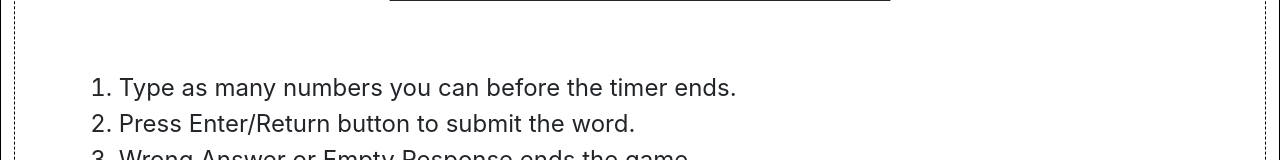
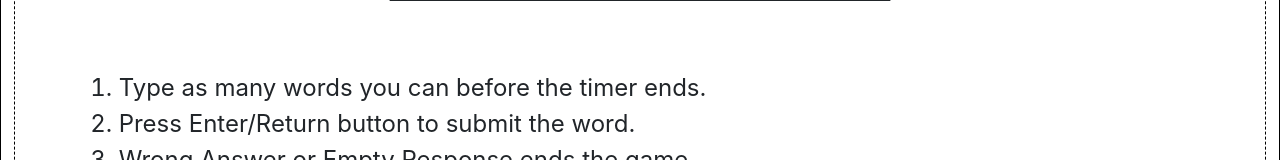
Before and after one commit to sickodev/type-fast-v1, a plain HTML site: page index.html in a window 1280 px wide. Shown: the part 279-439 px from the top of the page. Drawn offline with nearby package versions, Linux system fonts and the light colour scheme; a web font is replaced by a local one.

Commit message:
"Minor Fixes"

```diff
--- a/index.html
+++ b/index.html
@@ -35,7 +35,7 @@
     <div class="info">
         <h3 class="info-title">Rules and Information</h3>
         <ol class="info-items">
-            <li>Type as many numbers you can before the timer ends.</li>
+            <li>Type as many words you can before the timer ends.</li>
             <li>Press Enter/Return button to submit the word.</li>
             <li>Wrong Answer or Empty Response ends the game.</li>
             <li>The words are case-sensitive.</li>
```
